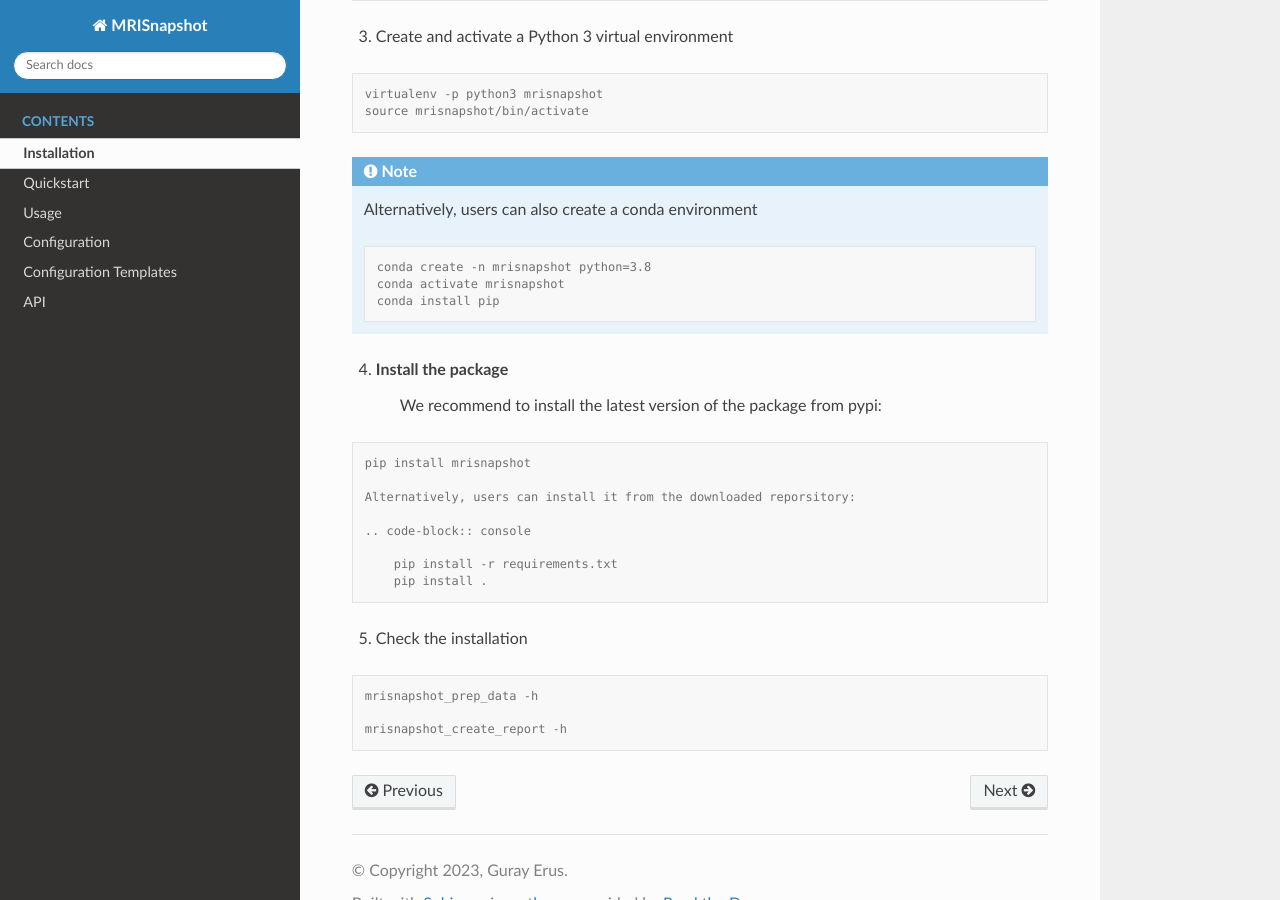
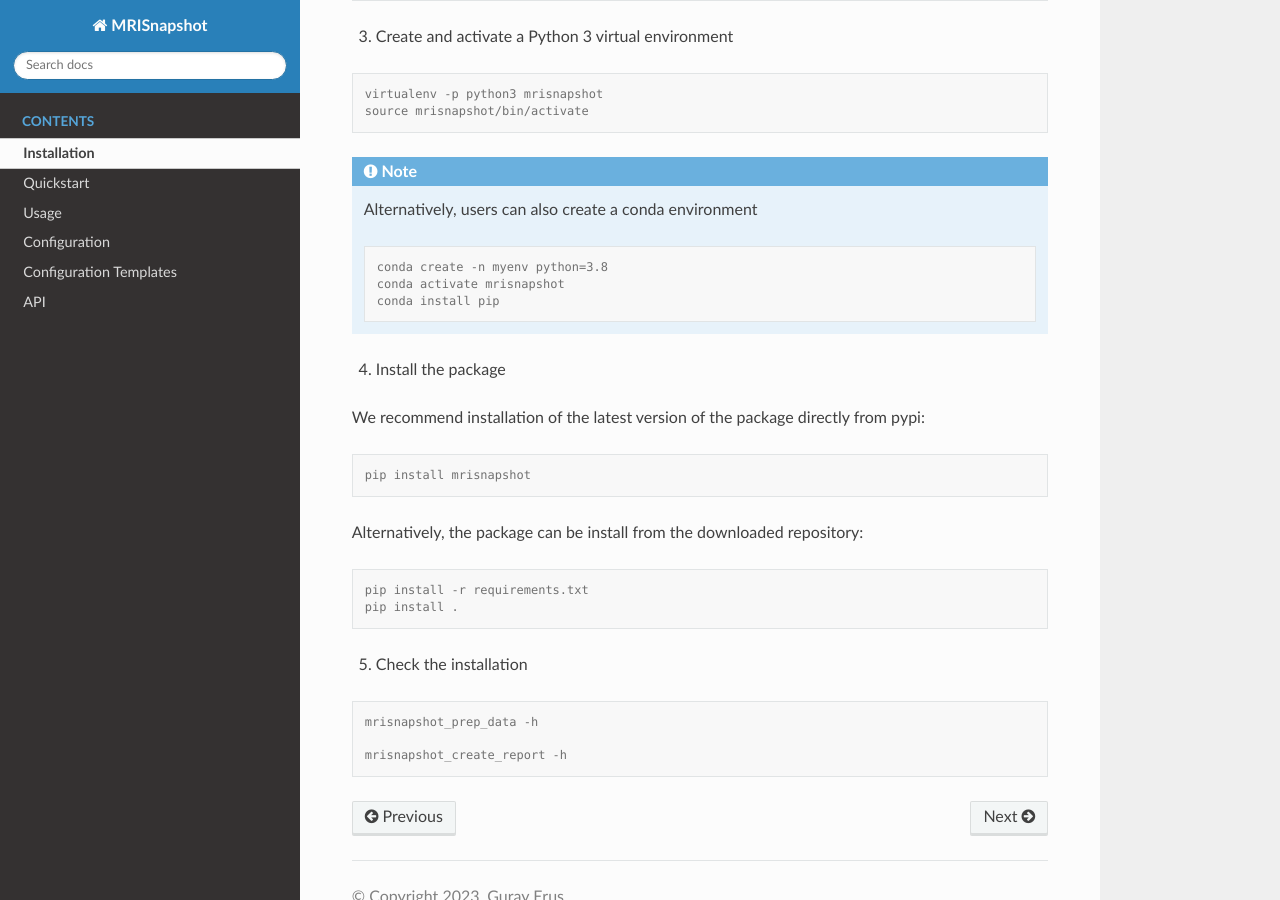
Before and after one commit to CBICA/MRISnapshot, a Sphinx documentation site: the page built from docs/source/installation.rst, in a window 1280 px wide and 900 px high, scrolled down 436 px. Built offline with Sphinx 7.4.7 and the Read the Docs theme 2.0.0, drawn with Linux system fonts in a browser that asks for light colours.

Commit message:
Update installation.rst

```diff
--- a/docs/source/installation.rst
+++ b/docs/source/installation.rst
@@ -3,6 +3,9 @@ Installation
 ************
 
 MRISnapshot can be installed using `pip`. We suggest that users install the package in a Python3 virtual environment (or alternatively in a Conda environment). Installation steps are:
+
+
+
 
 1. Clone the project.
 
@@ -29,23 +32,26 @@ MRISnapshot can be installed using `pip`. We suggest that users install the pack
 
     .. code-block:: console
 
-        conda create -n mrisnapshot python=3.8
+        conda create -n myenv python=3.8
         conda activate mrisnapshot
         conda install pip
 
 4. Install the package
-    We recommend to install the latest version of the package from pypi:
+
+We recommend installation of the latest version of the package directly from pypi:
 
 .. code-block:: console
 
     pip install mrisnapshot
 
-    Alternatively, users can install it from the downloaded reporsitory:
 
-    .. code-block:: console
+Alternatively, the package can be install from the downloaded repository:
 
-        pip install -r requirements.txt
-        pip install .
+.. code-block:: console
+
+    pip install -r requirements.txt
+    pip install .
+
 
 5. Check the installation
 
```
